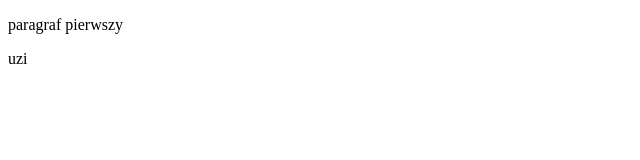
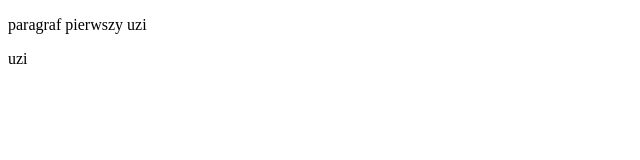
Before and after one commit to uzardo/uzardo.github.io, a plain HTML site: page index.html in a window 1280 px wide. Shown: the full height of the page, 0-640 px from the left. Drawn offline with Linux system fonts and the light colour scheme.

```diff
--- a/index.html
+++ b/index.html
@@ -7,7 +7,7 @@
     <title>Document</title>
 </head>
 <body>
-    <p>paragraf pierwszy</p>
+    <p>paragraf pierwszy uzi</p>
     uzi
 </body>
 </html>
```
